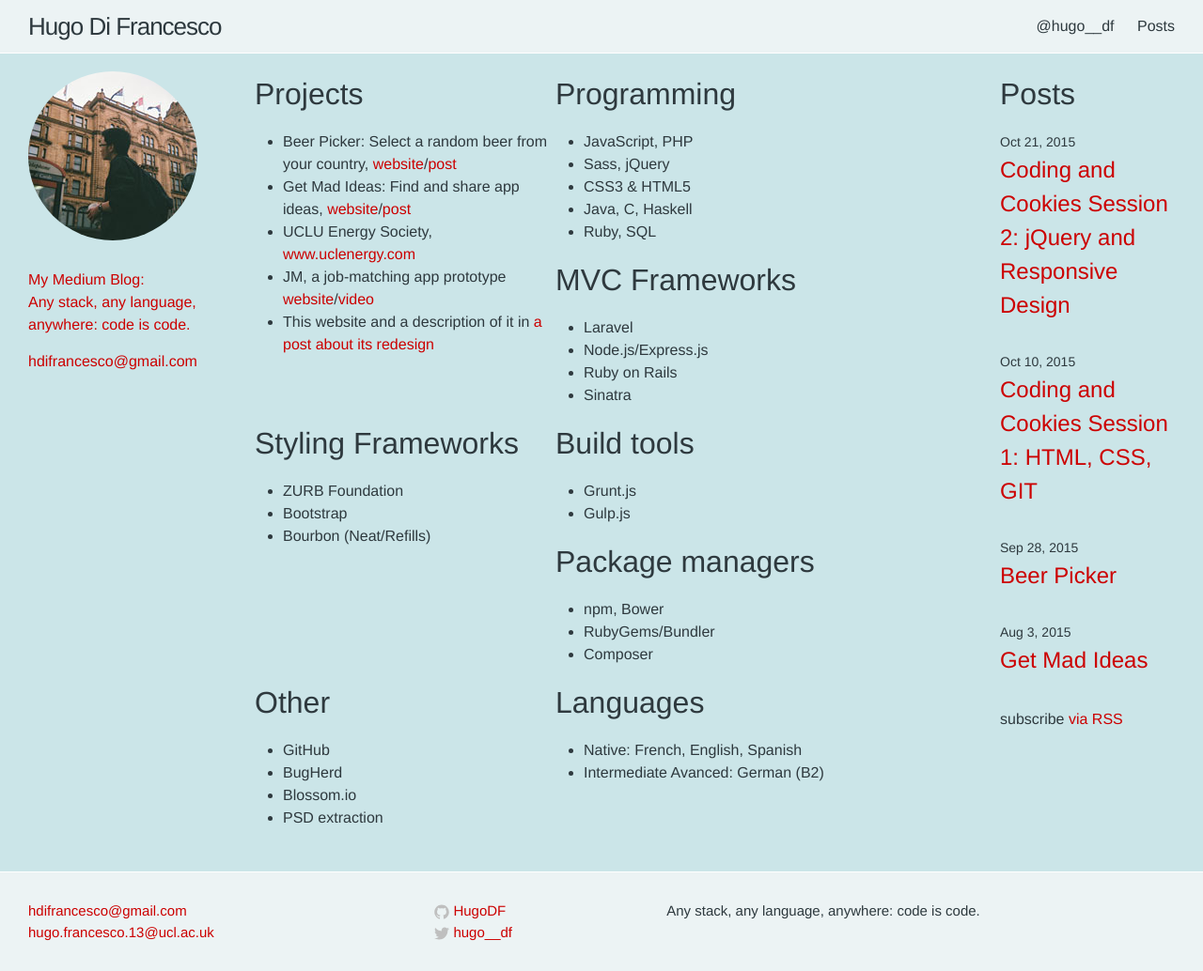
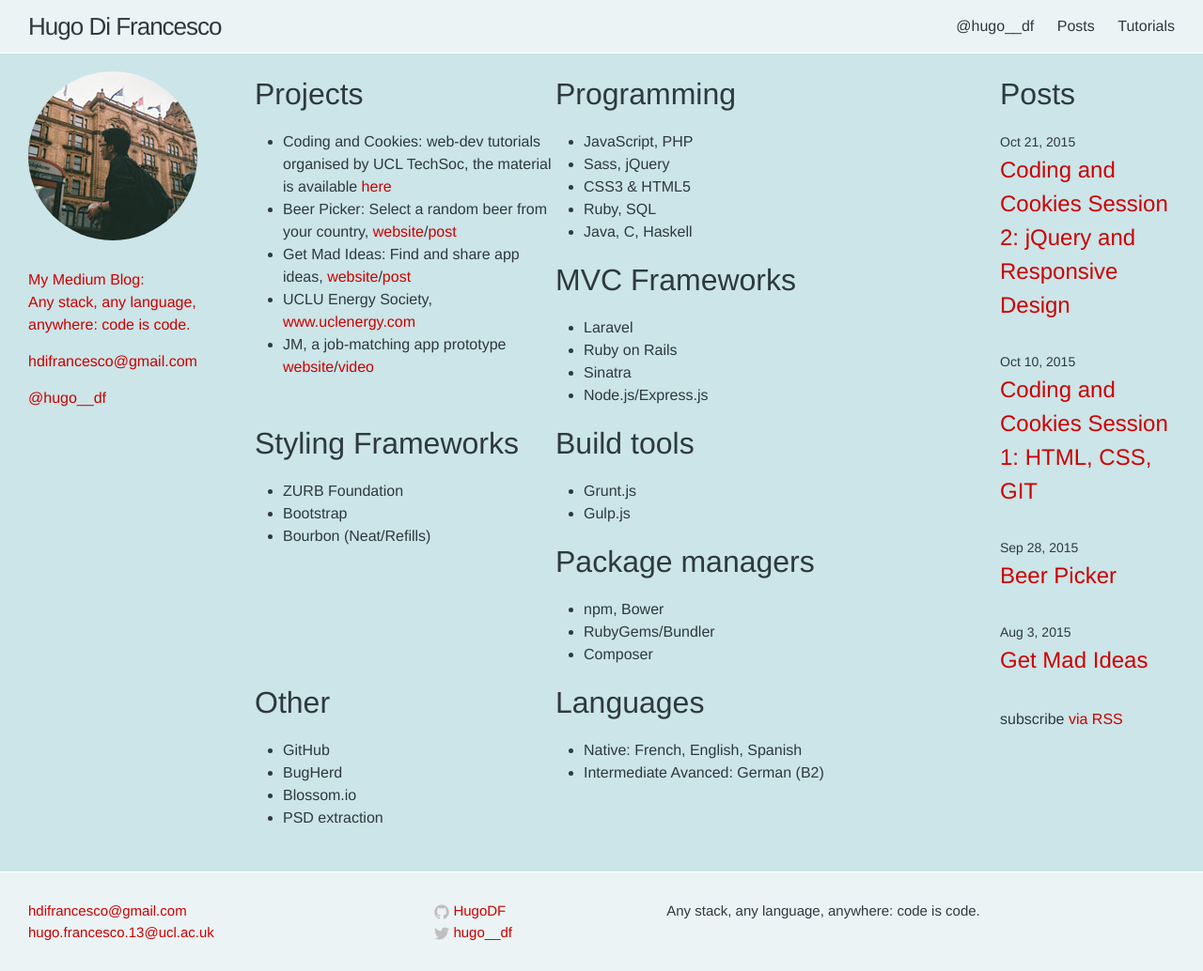
Before and after one commit to HugoDF/HugoDF.github.io, a Jekyll site: the page built from index.html, in a window 1280 px wide and 1034 px high. Shown: the whole window at 94% size. Built offline with Jekyll 4.4.1, drawn with Linux system fonts in a browser that asks for light colours; Markdown is read by kramdown in place of the engine named in the settings.

Commit message:
add tutorials page, tweak the menu

```diff
--- a/_includes/header.html
+++ b/_includes/header.html
@@ -2,7 +2,6 @@
 
   <div class="wrapper">
     <a class="site-title" href="{{ site.baseurl }}/">{{ site.title }}</a>
-
     <nav class="site-nav">
       <a href="#" class="menu-icon">
         <svg viewBox="0 0 18 15">
@@ -11,8 +10,8 @@
           <path fill="#424242" d="M18,13.516C18,14.335,17.335,15,16.516,15H1.484C0.665,15,0,14.335,0,13.516l0,0 c0-0.82,0.665-1.484,1.484-1.484h15.031C17.335,12.031,18,12.696,18,13.516L18,13.516z"/>
         </svg>
       </a>
+      <div class="trigger">
 
-      <div class="trigger">
         <a class="page-link" href="http://twitter.com/intent/follow?user_id=2603804084">@hugo__df</a>
         {% for page in site.pages %}
           {% if page.title %}
--- a/_sass/_layout.scss
+++ b/_sass/_layout.scss
@@ -70,6 +70,7 @@
         top: 9px;
         right: 30px;
         background-color: $background-color;
+        background: rgba(250,250,250,.7);
         border: 1px solid $grey-color-light;
         border-radius: 5px;
         text-align: right;
@@ -206,6 +207,9 @@
     padding: $spacing-unit 0;
     padding-top: 76px;
     min-height: calc(100% - 212px);
+    @include media-query($on-palm) {
+        padding-top: 152px;
+    }
 }
 
 .page-heading {
@@ -323,6 +327,7 @@
         &:not(.avatar-container){
             float: left;
         }
+        width: 100%;
         margin-bottom: $spacing-unit/2;
     }
     .grid{
--- a/index.html
+++ b/index.html
@@ -7,17 +7,18 @@
     <a class="tagline avatar-container" href="http://twitter.com/hugo__df" target="_blank"><img class="avatar" src="/img/square.jpg"/></a>
     <a class="tagline" href="http://medium.com/@hugo__df" target="_blank">My Medium Blog:<br/>Any stack, any language, anywhere: code is code.</a>
     <a class="tagline" href="mailto:hdifrancesco@gmail.com">hdifrancesco@gmail.com</a>
+    <a class="tagline" href="http://twitter.com/intent/follow?user_id=2603804084">@hugo__df</a>
   </div>
   <div class="grid">
     <div class="tile">
       <h1>Projects</h1>
       <p>
         <ul>
+          <li>Coding and Cookies: web-dev tutorials organised by UCL TechSoc, the material is available <a href="/tutorials">here</a></li>
           <li>Beer Picker: Select a random beer from your country, <a href="http://beerpicker.herokuapp.com" target="_blank">website</a>/<a href="beerpicker/prototype/2015/09/28/BeerPicker.html" target="_blank">post</a></li>
           <li>Get Mad Ideas: Find and share app ideas, <a href="http://getmadideas.com" target="_blank">website</a>/<a href="/mad/ideas/prototype/2015/08/03/First-Post.html" target="_blank">post</a></li>
           <li>UCLU Energy Society, <a href="http://www.uclenergy.com" target="_blank">www.uclenergy.com</a></li>
           <li>JM, a job-matching app prototype <a href="http://bakshi41c.github.io/Job-Matcher/" target="_blank">website</a>/<a href="https://www.youtube.com/watch?v=QfyWJJ_BXoo&feature=youtu.be" target="_blank">video</a></li>
-          <li>This website and a description of it in <a href="/redesign/design/grid/2015/05/29/Redesign.html">a post about its redesign</a></li>
         </ul>
       </p>
     </div>
@@ -28,8 +29,8 @@
           <li>JavaScript, PHP</li>
           <li>Sass, jQuery</li>
           <li>CSS3 &amp; HTML5</li>
+          <li>Ruby, SQL</li>
           <li>Java, C, Haskell</li>
-          <li>Ruby, SQL</li>
         </ul>
       </p>
     </div>
@@ -38,9 +39,9 @@
       <p>
         <ul>
           <li>Laravel</li>
-          <li>Node.js/Express.js</li>
           <li>Ruby on Rails</li>
           <li>Sinatra</li>
+          <li>Node.js/Express.js</li>
         </ul>
       </p>
     </div>
```
Also changed, not shown: tutorials.md (added, +20 -0 lines).
